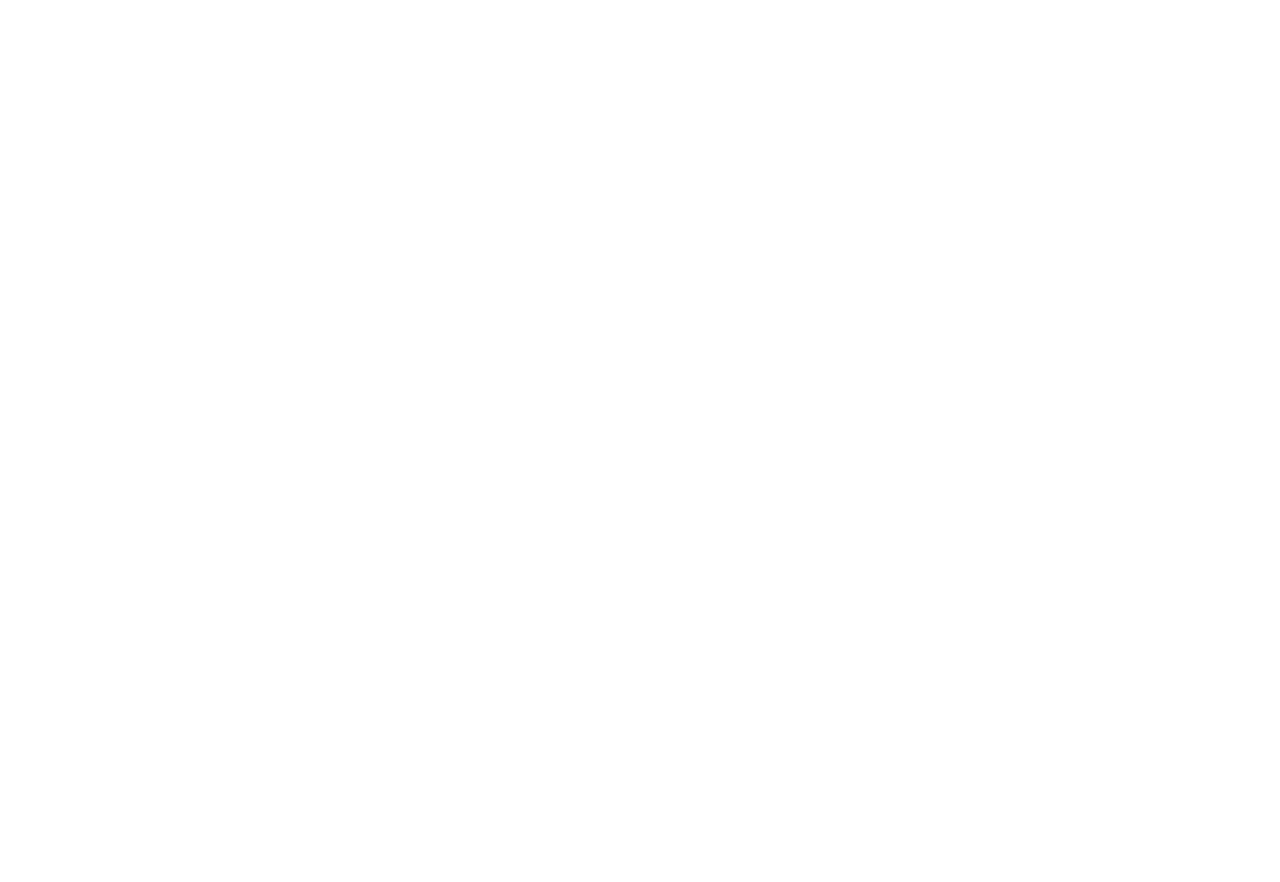
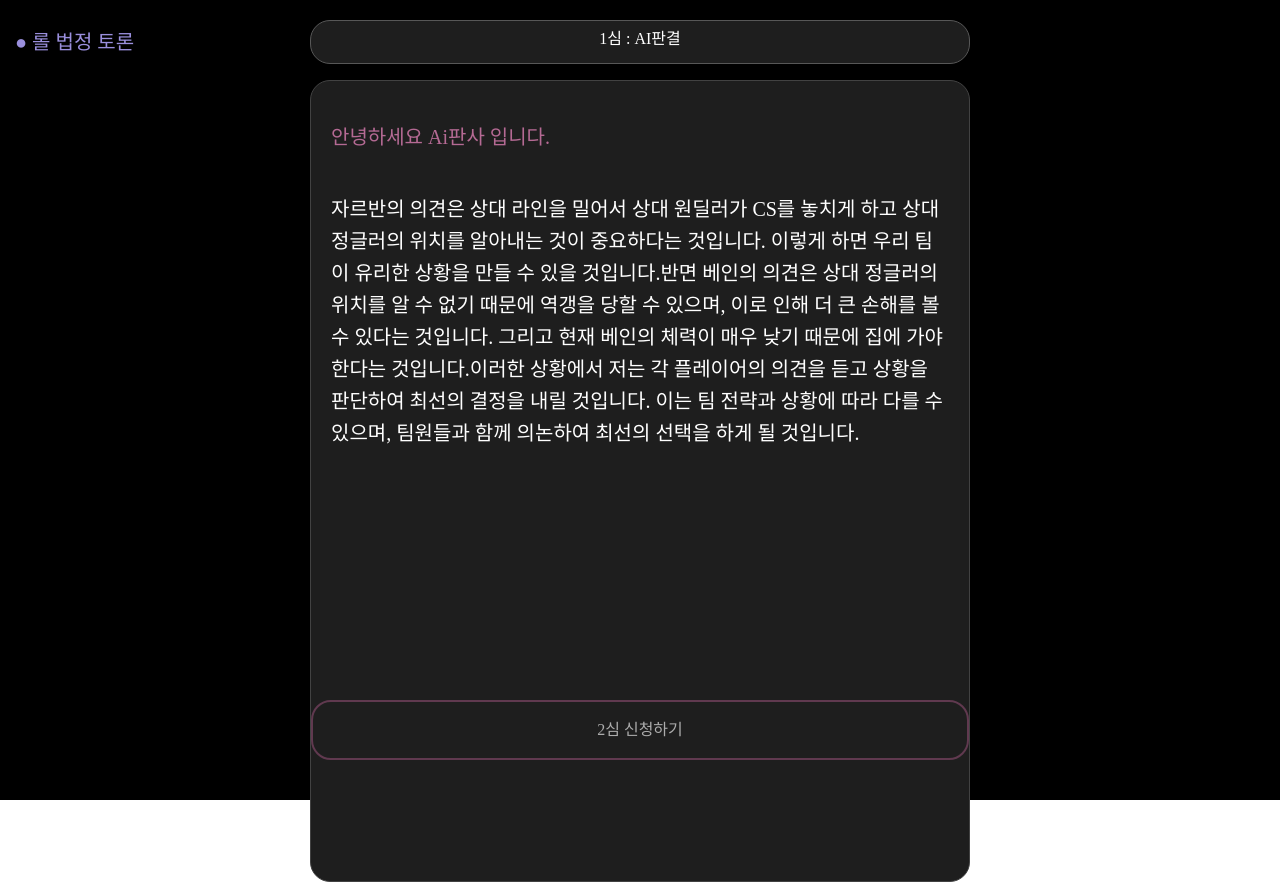
Before and after one commit to YoonJoowon/Ai_lolmooncheol, a React (Create React App) app in the folder ai/: page /AiAnswer in a window 1280 px wide. Before the commit this address had no page. Before the commit the page ends 800 px from the top, so only its background shows below. Built offline with nearby package versions, Linux system fonts and the light colour scheme.

Commit message:
feat : 1심 ai 답변 페이지 제작 및 모달창 진행중

```diff
--- a/ai/src/App.js
+++ b/ai/src/App.js
@@ -1,9 +1,7 @@
 import React, { useState } from "react";
-import axios from "axios";
-import { styled } from "styled-components";
-import GptApi from "./pages/Chatting";
 import { BrowserRouter, Route, Routes } from "react-router-dom";
 import Chatting from "./pages/Chatting";
+import AiAnswer from "./pages/AiAnswer";
 
 function App() {
   return (
@@ -11,6 +9,7 @@ function App() {
       <BrowserRouter>
         <Routes>
           <Route path="/Chatting" element={<Chatting />} />
+          <Route path="/AiAnswer" element={<AiAnswer />} />
         </Routes>
       </BrowserRouter>
     </div>
--- /dev/null
+++ b/ai/src/component/SecondBtn.jsx
@@ -0,0 +1,20 @@
+import React, { useState } from "react";
+import { styled } from "styled-components";
+
+const SecondBtn = () => {
+  return <SecondBtnStyle>2심 신청하기</SecondBtnStyle>;
+};
+
+export default SecondBtn;
+
+export const SecondBtnStyle = styled.button`
+  color: #acacac;
+  width: 658px;
+  height: 60px;
+  border-radius: 20px;
+  padding: 20px 20px;
+  background-color: #1e1e1e;
+  border: 2.5px solid #60394f;
+  position: absolute;
+  bottom: 40px;
+`;
--- /dev/null
+++ b/ai/src/pages/AiAnswer.jsx
@@ -0,0 +1,70 @@
+import React, { useState } from "react";
+import { styled } from "styled-components";
+import Header from "../component/Header";
+import SecondBtn from "../component/SecondBtn";
+import Modal from "./Modal";
+
+function AiAnswer(props) {
+  // 모달창 노출 여부 state
+  const [modalOpen, setModalOpen] = useState(false);
+  // 모달창 노출
+  const showModal = () => {
+    setModalOpen(true);
+  };
+
+  return (
+    <Background>
+      <Header />
+      <ChattingInfo>
+        <AiFeedbackAnswerTitle>안녕하세요 Ai판사 입니다.</AiFeedbackAnswerTitle>
+        <AiFeedbackAnswer>
+          자르반의 의견은 상대 라인을 밀어서 상대 원딜러가 CS를 놓치게 하고 상대
+          정글러의 위치를 알아내는 것이 중요하다는 것입니다. 이렇게 하면 우리
+          팀이 유리한 상황을 만들 수 있을 것입니다.반면 베인의 의견은 상대
+          정글러의 위치를 알 수 없기 때문에 역갱을 당할 수 있으며, 이로 인해 더
+          큰 손해를 볼 수 있다는 것입니다. 그리고 현재 베인의 체력이 매우 낮기
+          때문에 집에 가야 한다는 것입니다.이러한 상황에서 저는 각 플레이어의
+          의견을 듣고 상황을 판단하여 최선의 결정을 내릴 것입니다. 이는 팀
+          전략과 상황에 따라 다를 수 있으며, 팀원들과 함께 의논하여 최선의
+          선택을 하게 될 것입니다.
+        </AiFeedbackAnswer>
+        <SecondBtn onClick={showModal}></SecondBtn>
+        {modalOpen && <Modal setModalOpen={setModalOpen} {...props} />}
+      </ChattingInfo>
+    </Background>
+  );
+};
+
+export default AiAnswer;
+
+const Background = styled.div`
+  background-color: black;
+  position: absolute;
+  width: 100%;
+  height: 100%;
+`;
+
+const ChattingInfo = styled.div`
+  background-color: #1e1e1e;
+  border: solid 1px #424242;
+  width: 658px;
+  min-height: 800px;
+  margin: auto;
+  margin-top: 80px;
+  border-radius: 20px;
+`;
+
+const AiFeedbackAnswerTitle = styled.p`
+  color: #b56a94;
+  font-size: 20px;
+  padding: 20px;
+  line-height: 1.6;
+  margin-top: 20px;
+`;
+
+const AiFeedbackAnswer = styled.p`
+  color: white;
+  font-size: 20px;
+  padding: 20px;
+  line-height: 1.6;
+`;
--- /dev/null
+++ b/ai/src/pages/Modal.jsx
@@ -0,0 +1,18 @@
+import React, { useState } from "react";
+import styled from "styled-components";
+
+function Modal(props) {
+  // 모달창 끄기
+  const closeModal = () => {
+    props.setModalOpen(false);
+  };
+
+  return <ModalStyle>asdasdasdasdas</ModalStyle>;
+}
+
+export default Modal;
+
+const ModalStyle = styled.div`
+  border: 5px solid red;
+  width: 100px;
+`;
```
